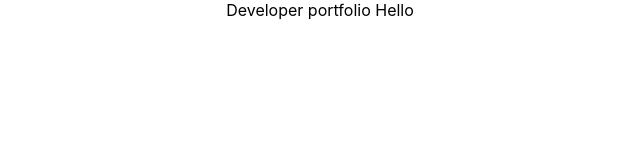
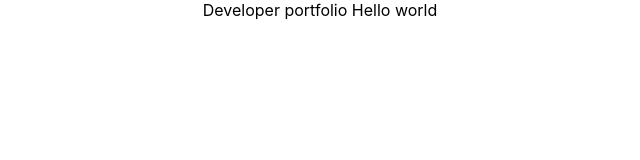
Before and after one commit to souryadeepRC/developer-portfolio-test, a React (Create React App) app: page / in a window 1280 px wide. Shown: the top 160 px of the page, without its empty margins (320-960 px from the left). Built offline with nearby package versions, Linux system fonts and the light colour scheme.

Commit message:
new commit

```diff
--- a/src/App.tsx
+++ b/src/App.tsx
@@ -1,7 +1,7 @@
 import "./App.scss";
 
 function App() {
-  const test = "Hello";
+  const test = "Hello world";
   return <div className="app-container">Developer portfolio {test}</div>;
 }
 
```
